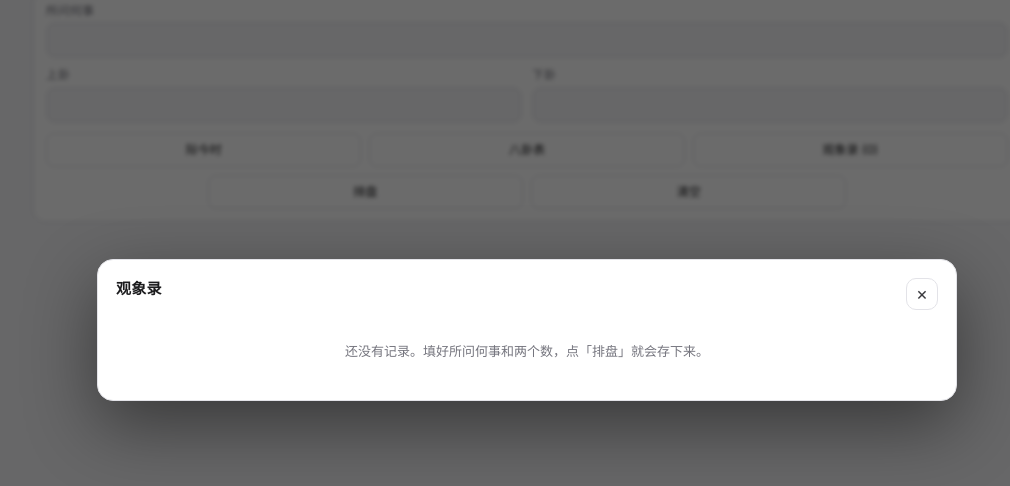
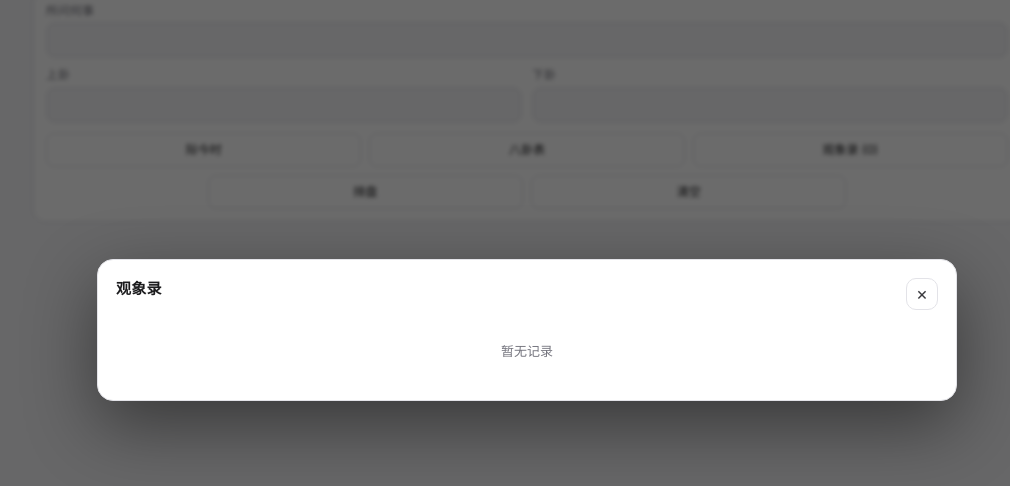
Before and after one commit to h6663859-bot/meihua, a plain HTML site: page index.html in a window 1280 px wide. Both pictures are taken after a click on the button "观象录 (0)". Shown: the part 70-556 px from the top of the page, without its empty margins (113-1123 px from the left). Drawn offline with Linux system fonts and the light colour scheme.

Commit message:
Add files via upload

```diff
--- a/index.html
+++ b/index.html
@@ -817,7 +817,7 @@
     if (!list.length){
       var emptyEl = document.createElement("div");
       emptyEl.className = "archive-empty";
-      emptyEl.textContent = "还没有记录。填好所问何事和两个数，点「排盘」就会存下来。";
+      emptyEl.textContent = "暂无记录";
       box.appendChild(emptyEl);
       return;
     }
```
